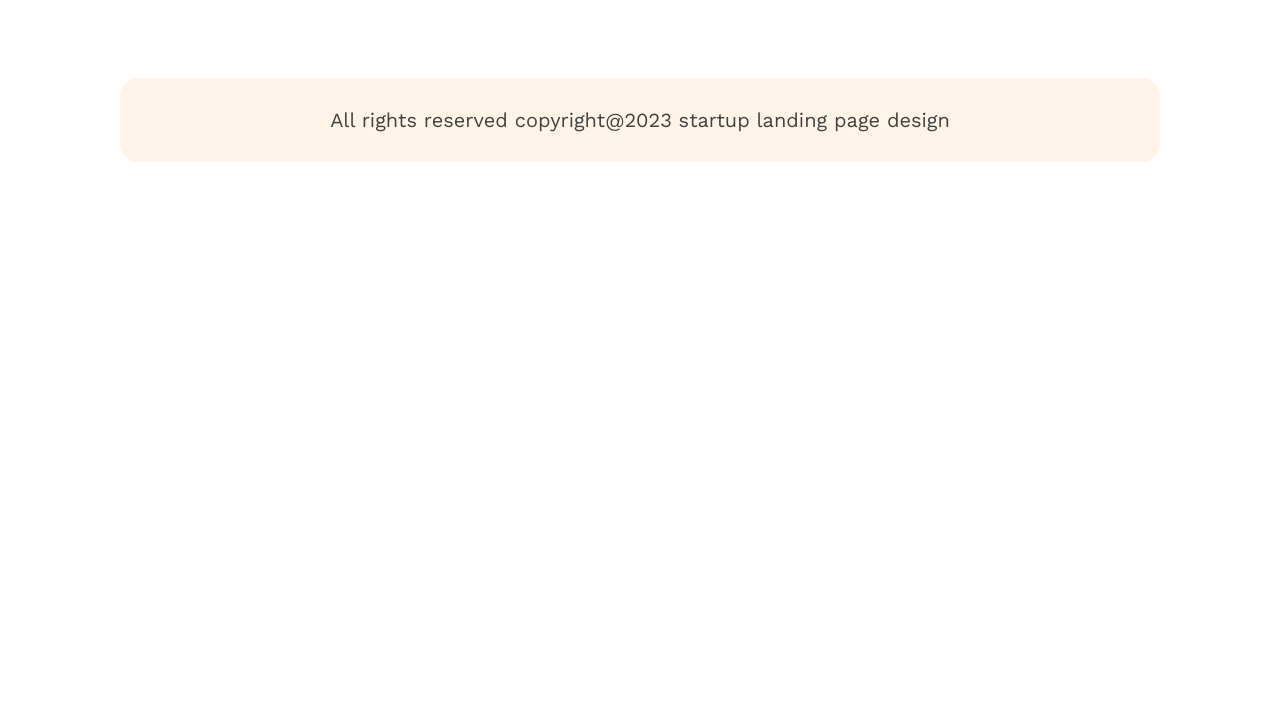
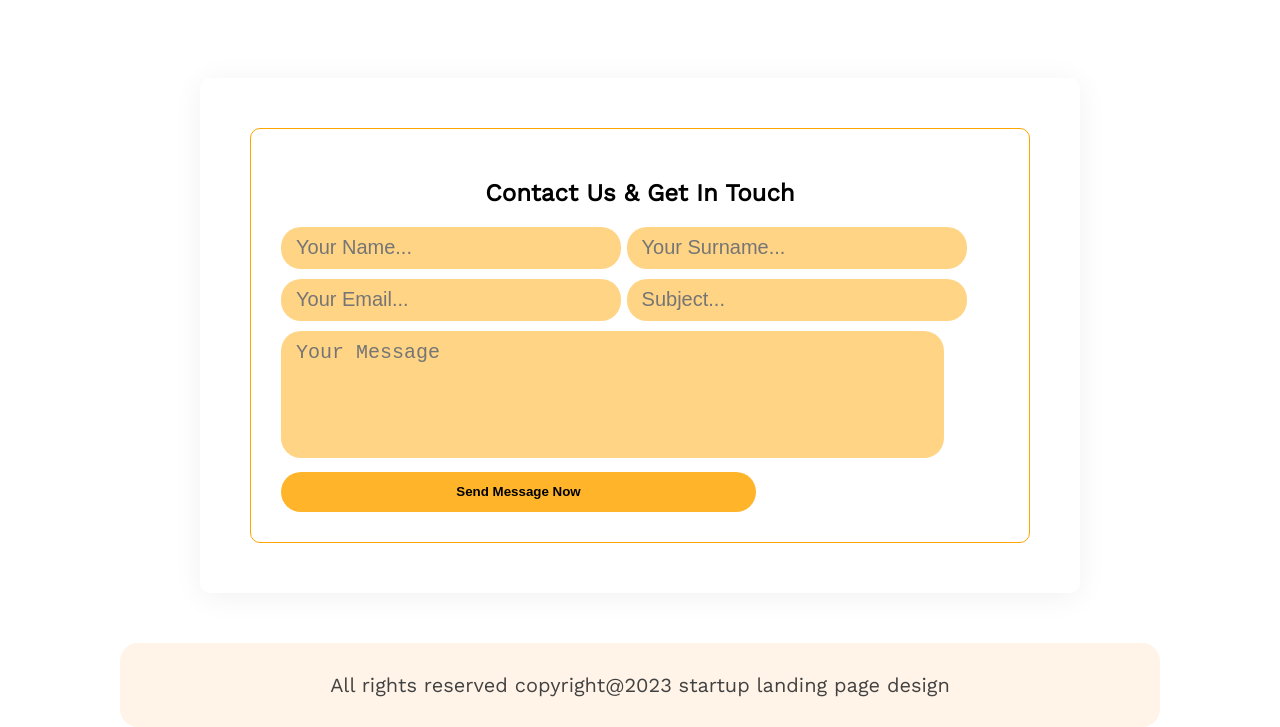
Before and after one commit to ctasbihas/g3-architects, a plain HTML site: page index.html in a window 1280 px wide. Shown: the part 3617-4344 px from the top of the page. Before the commit the page ends 3779 px from the top, so only its background shows below. Drawn offline with nearby package versions, Linux system fonts and the light colour scheme.

Commit message:
added extra section

```diff
--- a/index.html
+++ b/index.html
@@ -45,7 +45,7 @@
         <img src="images/banner.png" alt="" />
       </section>
     </header>
-    <!--? Our Features + Features you will love + Some facts + Sponsors -->
+    <!--? Our Features + Features you will love + Some facts + Sponsors + Extra section -->
     <main>
       <!--? Our features -->
       <section class="our-features">
@@ -136,6 +136,21 @@
           <img src="images/sponsors/figma.png" alt="">
         </div>
       </section>
+
+<!-- ? Extra section -->
+      <section class="get-in-touch">
+        <div class="contact-form">
+          <h1>Contact Us & Get In Touch</h1>
+          <form class="form">
+            <input type="text" placeholder="Your Name...">
+            <input type="text" placeholder="Your Surname...">
+            <input type="email" placeholder="Your Email...">
+            <input type="text" placeholder="Subject...">
+            <textarea cols="45" rows="5" placeholder="Your Message"></textarea>
+            <input type="submit" value="Send Message Now">
+          </form>
+        </div>
+      </section>
     </main>
 
     <!--? Footer -->
--- a/styles/responsive.css
+++ b/styles/responsive.css
@@ -1,7 +1,8 @@
 /** Make website responsive for bonus marks */
 @media screen and (max-width: 688px) {
+  /** Header = Nav + Banner */
   .header {
-    padding: 0 5px;
+    padding: 0 8px;
   }
   .nav-title {
     font-size: 20px;
@@ -11,11 +12,11 @@
   }
   .menu-bar {
     display: block;
-    margin-right: 10px;
+    margin-right: 5px;
   }
   .banner img {
+    height: auto;
     width: 100%;
-    height: auto;
   }
   .banner-title {
     font-size: 30px;
@@ -23,6 +24,8 @@
   .banner-description {
     padding: 0;
   }
+
+  /** Our quick list features */
   .our-features {
     flex-direction: column;
     gap: 10px;
@@ -34,32 +37,36 @@
   .teams img {
     width: 100%;
   }
+
+  /** Features for you */
   .you-love-features {
     flex-direction: column;
+    gap: 20px;
     padding: 100px 10px;
-    gap: 20px;
   }
   .you-love-features .architect {
+    height: auto;
     width: 100%;
-    height: auto;
   }
   .experience-btn {
     background: #ff900e;
+    color: #ffffff;
+    border: 0;
     border-radius: 8px;
-    border: 0;
     padding: 15px;
-    color: #ffffff;
     font-weight: 600;
     transform: translate(-10px, -35px);
   }
   .experience-btn span:nth-child(1) {
+    font-size: 30px;
     font-weight: 700;
-    font-size: 30px;
   }
   .experience-btn span:nth-child(3) {
+    font-size: 15px;
     font-weight: 500;
-    font-size: 15px;
   }
+
+  /** Some facts */
   .about-facts {
     padding: 0 5px;
   }
@@ -73,12 +80,38 @@
   .fact-name {
     font-size: 15px;
   }
-  .companies{
+
+  /** Sponsors */
+  .companies {
+    grid-template-columns: repeat(2, 1fr);
+    justify-content: center;
     padding: 0 5px;
-    justify-content: center;
-    grid-template-columns: repeat(2, 1fr);
   }
-  footer{
+
+  /** Extra section */
+  .get-in-touch {
+    margin: 0;
+    padding: 0;
+  }
+  .contact-form {
+    padding: 0 5px;
+  }
+  .form {
+    display: flex;
+    flex-direction: column;
+  }
+  .form input[type=text], [type=email]{
+    width: 75%;
+  }
+  .form textarea{
+    width: 90%;
+  }
+  .form input[type=submit]{
+    width: 100%;
+  }
+
+  /** Footer */
+  footer {
     width: 100%;
     font-size: 15px;
   }
--- a/styles/style.css
+++ b/styles/style.css
@@ -5,40 +5,40 @@ body {
 }
 .btn-primary {
   background: #ff900e;
+  color: #ffffff;
+  border: 0;
   border-radius: 8px;
-  border: 0;
+  margin: 30px 0;
   padding: 15px;
-  color: #ffffff;
+  font-size: 20px;
   font-weight: 600;
-  font-size: 20px;
-  margin: 30px 0;
 }
 .section-title {
-  font-weight: 700;
-  font-size: 35px;
   color: #131313;
   margin: 0;
+  font-size: 35px;
+  font-weight: 700;
 }
 .section-description {
-  font-size: 13px;
   color: #727272;
   margin-top: 20px;
+  font-size: 13px;
 }
 .feature {
-  padding: 20px;
   background: #ffffff;
   box-shadow: 0px 4px 30px rgba(0, 0, 0, 0.06);
   border-radius: 8px;
+  padding: 20px;
 }
 .feature-title {
+  color: #131313;
   margin: 0;
+  font-size: 15px;
   font-weight: 600;
-  font-size: 15px;
-  color: #131313;
 }
 .feature-description {
+  color: #727272;
   font-size: 13px;
-  color: #727272;
 }
 
 /** Header */
@@ -54,13 +54,13 @@ body {
   align-items: center;
 }
 .nav-title {
+  color: #131313;
   font-size: 40px;
-  color: #131313;
 }
 .nav-links {
+  color: #424242;
   display: flex;
   gap: 30px;
-  color: #424242;
   font-size: 18px;
 }
 .nav-links li {
@@ -78,9 +78,9 @@ body {
   text-align: center;
 }
 .banner-title {
+  margin: 20px 0;
+  font-size: 54px;
   font-weight: 700;
-  font-size: 54px;
-  margin: 20px 0;
 }
 .banner-description {
   color: #727272;
@@ -88,8 +88,8 @@ body {
   padding: 0 200px;
 }
 .banner img {
+  height: 506px;
   width: 1040px;
-  height: 506px;
 }
 
 /** Our features */
@@ -108,19 +108,19 @@ body {
   width: 250px;
 }
 .team-info-title span:nth-child(1) {
+  color: #727272;
+  font-size: 45px;
   font-weight: 500;
-  font-size: 45px;
-  color: #727272;
 }
 .team-info-title span:nth-child(2) {
+  color: #131313;
+  font-size: 45px;
   font-weight: 700;
-  font-size: 45px;
-  color: #131313;
 }
 .team-info-title span:nth-child(3) {
+  color: #ff900e;
+  font-size: 45px;
   font-weight: 700;
-  font-size: 45px;
-  color: #ff900e;
 }
 .team-info-description {
   color: #727272;
@@ -129,13 +129,13 @@ body {
 /** features you will love */
 .you-love-features {
   display: flex;
+  gap: 100px;
   padding: 100px 200px 50px;
-  gap: 100px;
   /* align-items: center; */
 }
 .you-love-features .architect {
+  height: 832px;
   width: 600px;
-  height: 832px;
 }
 .features {
   display: flex;
@@ -144,20 +144,20 @@ body {
 }
 .experience-btn {
   background: #ff900e;
+  color: #ffffff;
+  border: 0;
   border-radius: 8px;
-  border: 0;
   padding: 15px;
-  color: #ffffff;
   font-weight: 600;
   transform: translate(-50px, -70px);
 }
 .experience-btn span:nth-child(1) {
+  font-size: 50px;
   font-weight: 700;
-  font-size: 50px;
 }
 .experience-btn span:nth-child(3) {
+  font-size: 20px;
   font-weight: 500;
-  font-size: 20px;
 }
 
 /** Some facts */
@@ -165,11 +165,11 @@ body {
   padding: 0 200px;
 }
 .facts {
-  padding: 50px 10px;
   display: grid;
   grid-template-columns: repeat(4, 1fr);
   justify-content: center;
   gap: 50px;
+  padding: 50px 10px;
 }
 .fact {
   border: 1px solid #ff900e;
@@ -183,16 +183,16 @@ body {
   transform: scale(1.1);
 }
 .fact-title {
+  color: #424242;
   margin: 0;
+  font-size: 35px;
   font-weight: 600;
-  font-size: 35px;
-  color: #424242;
 }
 .fact-name {
+  color: #727272;
   margin: 0;
+  font-size: 20px;
   font-weight: 600;
-  font-size: 20px;
-  color: #727272;
 }
 
 /** Sponsor */
@@ -206,29 +206,82 @@ body {
 .companies {
   display: grid;
   grid-template-columns: repeat(5, 1fr);
+  gap: 50px;
   align-items: center;
-  padding: 0 200px;
-  gap: 50px;
   margin-top: 50px;
   margin-bottom: 100px;
+  padding: 0 200px;
 }
 .companies img {
+  height: auto;
   width: 140px;
-  height: auto;
   filter: grayscale(100%);
 }
 .companies img:hover {
   filter: grayscale(0);
 }
 
+/** Extra section */
+.get-in-touch {
+  display: flex;
+  gap: 10px;
+  box-shadow: 0px 4px 30px rgba(0, 0, 0, 0.06);
+  border-radius: 10px;
+  margin: 0 200px 50px;
+  padding: 50px;
+  align-items: center;
+}
+.contact-form {
+  border: 1px solid orange;
+  border-radius: 10px;
+  padding: 30px;
+}
+.contact-form h1 {
+  text-align: center;
+}
+.form input[type="text"],
+[type="email"] {
+  border: 0;
+  outline: 0;
+  background: rgba(255, 166, 0, 0.479);
+  font-size: 20px;
+  border-radius: 20px;
+  padding-left: 15px;
+  height: 40px;
+  width: 45%;
+  margin-bottom: 10px;
+  gap: 10px;
+}
+.form textarea{
+  border: 0;
+  outline: 0;
+  background: rgba(255, 166, 0, 0.479);
+  font-size: 20px;
+  border-radius: 20px;
+  padding-top: 10px;
+  padding-left: 15px;
+  resize: none;
+  width: 90%;
+  margin-bottom: 10px;
+  gap: 10px;
+}
+.form input[type=submit]{
+  background: rgba(255, 166, 0, 0.836);
+  font-weight: bold;
+  width: 475px;
+  height: 40px;
+  border: 0;
+  border-radius: 20px;
+}
+
 /** Footer */
 footer {
+  background: #fff4e7;
+  color: #424242;
+  border-radius: 18px;
   width: 1040px;
   margin: 0 auto;
   padding: 10px 0;
-  background: #fff4e7;
-  border-radius: 18px;
   text-align: center;
   font-size: 20px;
-  color: #424242;
 }
```
